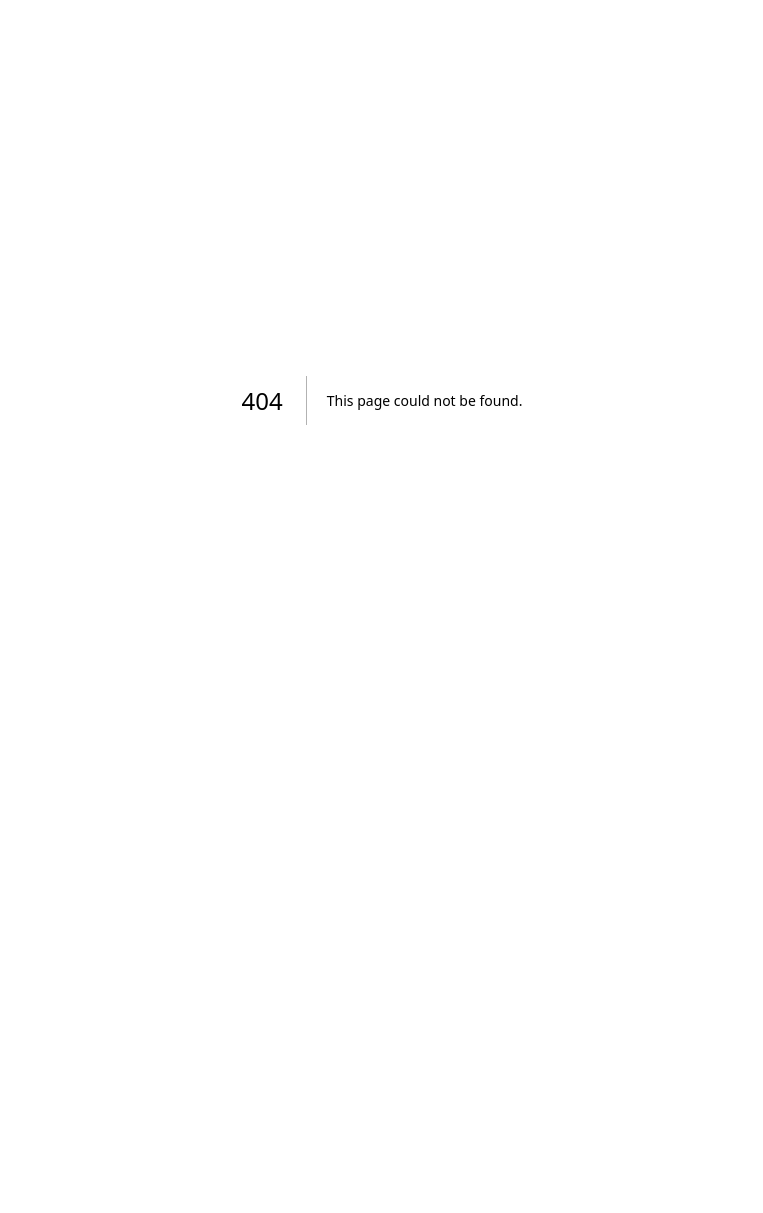
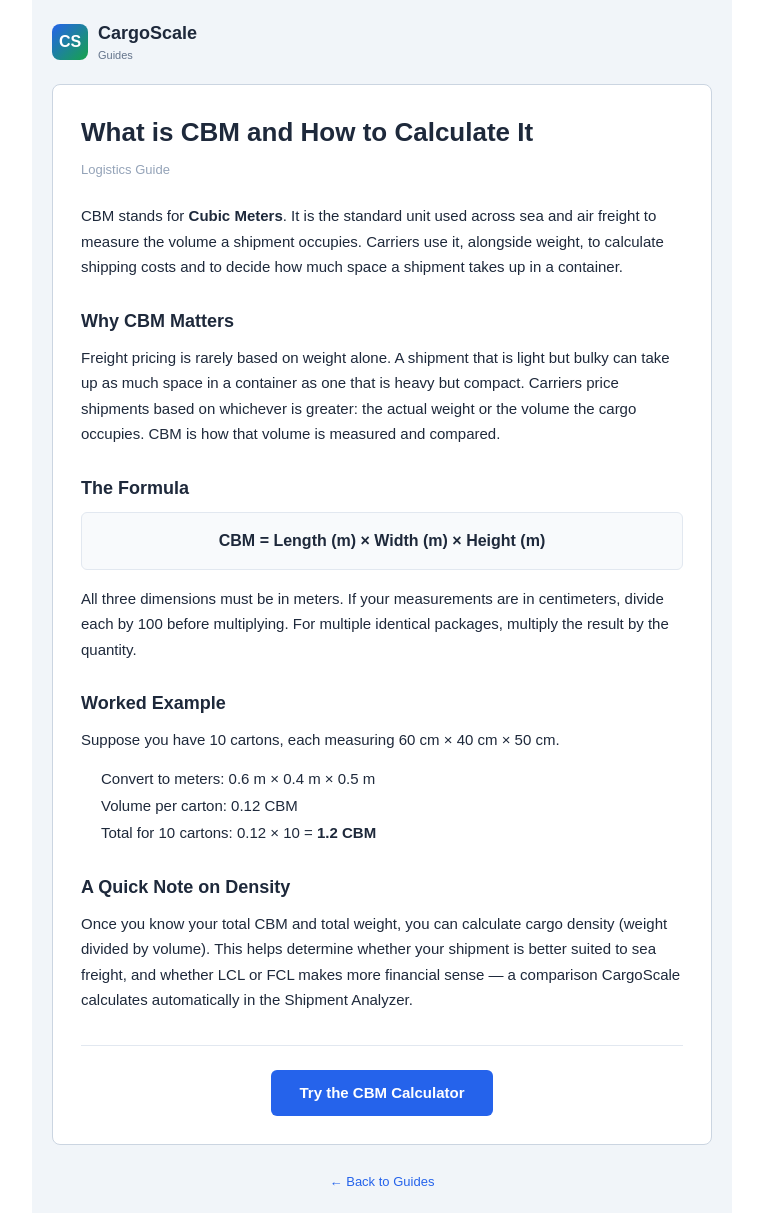
Before and after one commit to moayadhaboosh22/cargoscale, a Next.js app: page /guides/cbm-explained in a window 1280 px wide. Before the commit this address had no page. Shown: the whole page, without its empty margins (258-1021 px from the left). Before the commit the page ends 800 px from the top, so only its background shows below. Built offline with nearby package versions, Linux system fonts and the light colour scheme.

Commit message:
Phase 5: Publish first Knowledge Hub article - What is CBM

```diff
--- /dev/null
+++ b/app/guides/cbm-explained/page.tsx
@@ -0,0 +1,73 @@
+import type { Metadata } from 'next';
+import Link from 'next/link';
+
+export const metadata: Metadata = {
+  title: 'What is CBM and How to Calculate It | CargoScale',
+  description: 'A simple explanation of CBM (Cubic Meters) in shipping, why it matters for freight pricing, and how to calculate it with a worked example.',
+};
+
+export default function CbmExplainedPage() {
+  return (
+    <main style={{ padding: '20px', fontFamily: 'Arial, sans-serif', maxWidth: '700px', margin: '0 auto', background: '#f1f5f9', color: '#1e293b', direction: 'ltr', minHeight: '100vh' }}>
+
+      <div style={{ display: 'flex', alignItems: 'center', gap: '10px', marginBottom: '20px' }}>
+        <div style={{ width: '36px', height: '36px', borderRadius: '8px', background: 'linear-gradient(135deg, #2563eb, #16a34a)', display: 'flex', alignItems: 'center', justifyContent: 'center', color: '#fff', fontWeight: 'bold', fontSize: '16px' }}>CS</div>
+        <div>
+          <div style={{ fontSize: '18px', fontWeight: 'bold' }}>CargoScale</div>
+          <div style={{ fontSize: '11px', color: '#64748b' }}>Guides</div>
+        </div>
+      </div>
+
+      <article style={{ background: '#fff', border: '1px solid #cbd5e1', borderRadius: '8px', padding: '28px' }}>
+        <h1 style={{ fontSize: '26px', fontWeight: 'bold', margin: '0 0 8px 0' }}>What is CBM and How to Calculate It</h1>
+        <p style={{ fontSize: '13px', color: '#94a3b8', margin: '0 0 24px 0' }}>Logistics Guide</p>
+
+        <p style={{ fontSize: '15px', lineHeight: '1.7', margin: '0 0 16px 0' }}>
+          CBM stands for <strong>Cubic Meters</strong>. It is the standard unit used across sea and air freight to measure the volume a shipment occupies. Carriers use it, alongside weight, to calculate shipping costs and to decide how much space a shipment takes up in a container.
+        </p>
+
+        <h2 style={{ fontSize: '18px', fontWeight: 'bold', margin: '28px 0 10px 0' }}>Why CBM Matters</h2>
+        <p style={{ fontSize: '15px', lineHeight: '1.7', margin: '0 0 16px 0' }}>
+          Freight pricing is rarely based on weight alone. A shipment that is light but bulky can take up as much space in a container as one that is heavy but compact. Carriers price shipments based on whichever is greater: the actual weight or the volume the cargo occupies. CBM is how that volume is measured and compared.
+        </p>
+
+        <h2 style={{ fontSize: '18px', fontWeight: 'bold', margin: '28px 0 10px 0' }}>The Formula</h2>
+        <div style={{ background: '#f8fafc', border: '1px solid #e2e8f0', borderRadius: '6px', padding: '16px', margin: '0 0 16px 0', textAlign: 'center', fontSize: '16px', fontWeight: 'bold' }}>
+          CBM = Length (m) &times; Width (m) &times; Height (m)
+        </div>
+        <p style={{ fontSize: '15px', lineHeight: '1.7', margin: '0 0 16px 0' }}>
+          All three dimensions must be in meters. If your measurements are in centimeters, divide each by 100 before multiplying. For multiple identical packages, multiply the result by the quantity.
+        </p>
+
+        <h2 style={{ fontSize: '18px', fontWeight: 'bold', margin: '28px 0 10px 0' }}>Worked Example</h2>
+        <p style={{ fontSize: '15px', lineHeight: '1.7', margin: '0 0 12px 0' }}>
+          Suppose you have 10 cartons, each measuring 60 cm &times; 40 cm &times; 50 cm.
+        </p>
+        <ul style={{ fontSize: '15px', lineHeight: '1.8', margin: '0 0 16px 0', paddingLeft: '20px' }}>
+          <li>Convert to meters: 0.6 m &times; 0.4 m &times; 0.5 m</li>
+          <li>Volume per carton: 0.12 CBM</li>
+          <li>Total for 10 cartons: 0.12 &times; 10 = <strong>1.2 CBM</strong></li>
+        </ul>
+
+        <h2 style={{ fontSize: '18px', fontWeight: 'bold', margin: '28px 0 10px 0' }}>A Quick Note on Density</h2>
+        <p style={{ fontSize: '15px', lineHeight: '1.7', margin: '0 0 16px 0' }}>
+          Once you know your total CBM and total weight, you can calculate cargo density (weight divided by volume). This helps determine whether your shipment is better suited to sea freight, and whether LCL or FCL makes more financial sense &mdash; a comparison CargoScale calculates automatically in the Shipment Analyzer.
+        </p>
+
+        <div style={{ marginTop: '32px', paddingTop: '24px', borderTop: '1px solid #e2e8f0', textAlign: 'center' }}>
+          <Link
+            href="/tools/cbm-calculator"
+            style={{ display: 'inline-block', background: '#2563eb', color: '#fff', padding: '12px 28px', borderRadius: '6px', textDecoration: 'none', fontWeight: 'bold', fontSize: '15px' }}
+          >
+            Try the CBM Calculator
+          </Link>
+        </div>
+      </article>
+
+      <div style={{ textAlign: 'center', marginTop: '24px' }}>
+        <Link href="/guides" style={{ fontSize: '13px', color: '#2563eb', textDecoration: 'none' }}>&larr; Back to Guides</Link>
+      </div>
+
+    </main>
+  );
+}
--- a/app/guides/page.tsx
+++ b/app/guides/page.tsx
@@ -1,12 +1,16 @@
 import type { Metadata } from 'next';
+import Link from 'next/link';
 
 export const metadata: Metadata = {
   title: 'Logistics Guides | CargoScale',
   description: 'Practical guides on shipping, freight terms, container types, and logistics calculations to help you make informed shipping decisions.',
 };
 
+const publishedGuides = [
+  { title: 'What is CBM & How to Calculate It', description: 'Understand cubic meters and how shipment volume is calculated.', href: '/guides/cbm-explained' },
+];
+
 const upcomingGuides = [
-  { title: 'What is CBM & How to Calculate It', description: 'Understand cubic meters and how shipment volume is calculated.' },
   { title: 'LCL vs FCL — Which One Do You Need?', description: 'Compare less-than-container-load and full-container-load shipping.' },
   { title: 'Incoterms Explained Simply', description: 'A clear breakdown of who is responsible for what, and when.' },
   { title: 'Container Guide (20GP / 40GP / 40HC)', description: 'Dimensions, capacities, and when to use each container type.' },
@@ -33,6 +37,12 @@ export default function GuidesPage() {
       </div>
 
       <div style={{ display: 'grid', gridTemplateColumns: 'repeat(auto-fit, minmax(260px, 1fr))', gap: '16px' }}>
+        {publishedGuides.map((guide) => (
+          <Link key={guide.title} href={guide.href} style={{ display: 'block', background: '#fff', border: '1px solid #cbd5e1', borderRadius: '8px', padding: '18px', textDecoration: 'none', color: 'inherit' }}>
+            <div style={{ fontSize: '15px', fontWeight: 'bold', color: '#1e293b', marginBottom: '8px' }}>{guide.title}</div>
+            <div style={{ fontSize: '13px', color: '#64748b', lineHeight: '1.5' }}>{guide.description}</div>
+          </Link>
+        ))}
         {upcomingGuides.map((guide) => (
           <div key={guide.title} style={{ background: '#fff', border: '1px solid #cbd5e1', borderRadius: '8px', padding: '18px' }}>
             <div style={{ display: 'flex', justifyContent: 'space-between', alignItems: 'flex-start', marginBottom: '8px', gap: '8px' }}>
```
